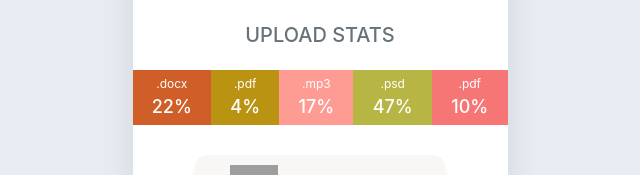
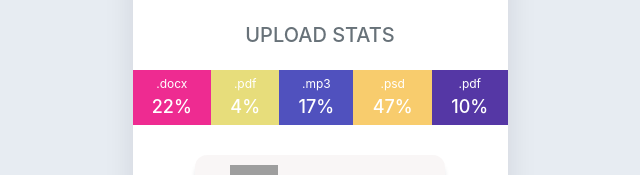
Before and after one commit to nadiia-tsytsylina/goit-react-hw-01-components, a React (Create React App) app: page / in a window 1280 px wide. Shown: the part 425-600 px from the top of the page, without its empty margins (320-960 px from the left). Built offline with nearby package versions, Linux system fonts and the light colour scheme; grey boxes are pictures that could not be loaded.

Commit message:
upd getRandomColor

```diff
--- a/src/components/statistics/Statistics.js
+++ b/src/components/statistics/Statistics.js
@@ -1,5 +1,4 @@
 import PropTypes from 'prop-types';
-import getRandomHexColor from 'utils/RandomColor';
 import { Title, StatList, Item, Label, Percentage } from './Statistics.styled';
 
 export default function Statistics({ title, stats }) {
@@ -8,7 +7,7 @@ export default function Statistics({ title, stats }) {
       {title && <Title>{title}</Title>}
       <StatList>
         {stats.map(stat => (
-          <Item key={stat.id} style={{ backgroundColor: getRandomHexColor() }}>
+          <Item key={stat.id}>
             <Label>{stat.label}</Label>
             <Percentage>{stat.percentage}%</Percentage>
           </Item>
--- a/src/components/statistics/Statistics.styled.jsx
+++ b/src/components/statistics/Statistics.styled.jsx
@@ -1,4 +1,5 @@
 import styled from '@emotion/styled';
+import getRandomHexColor from 'utils/RandomColor';
 
 export const Title = styled.h2`
   font-size: 20px;
@@ -15,6 +16,7 @@ export const Item = styled.li`
   flex-grow: 1;
   display: flex;
   flex-direction: column;
+  background-color: ${getRandomHexColor};
 `;
 export const Label = styled.span`
   font-size: 12px;
```
